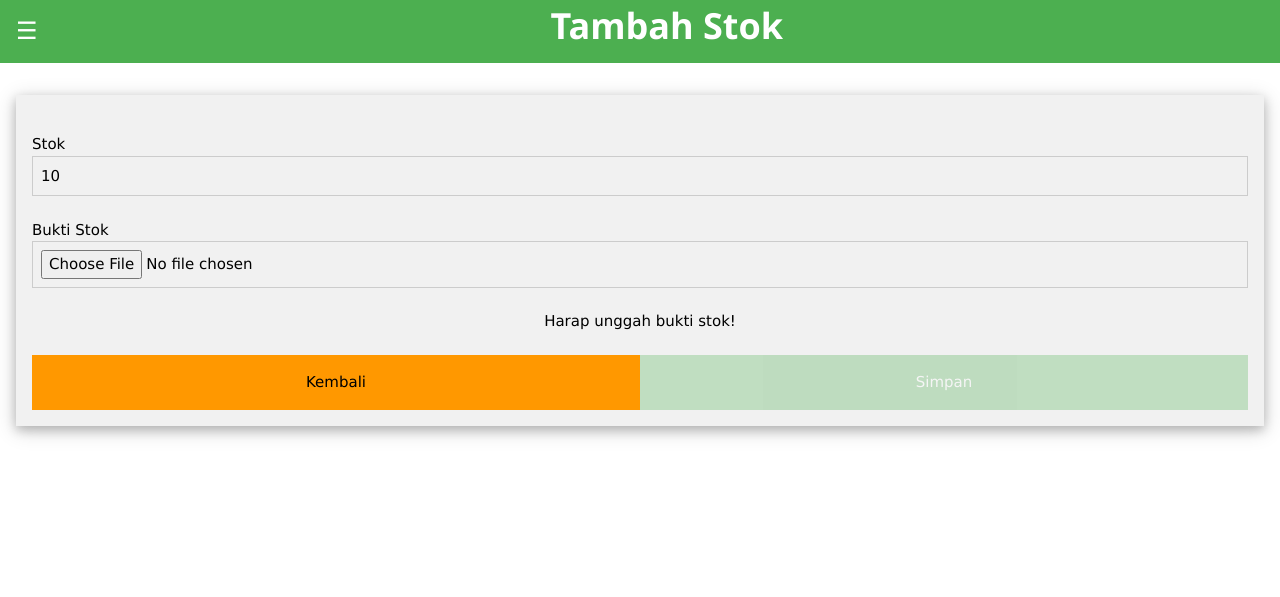
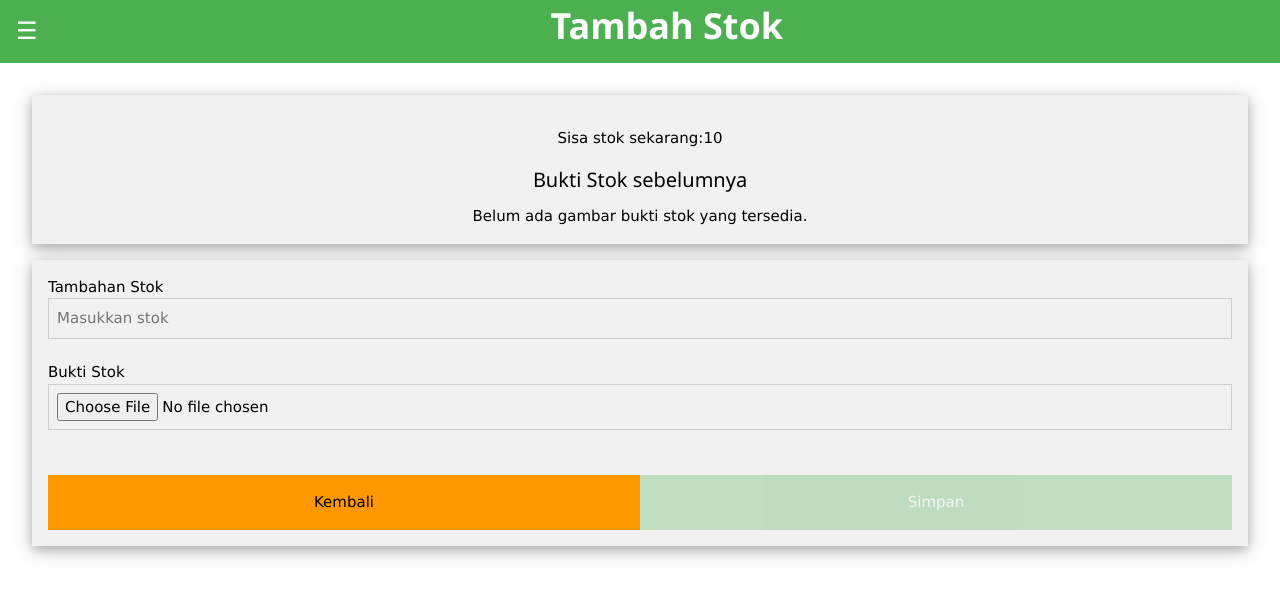
Before and after one commit to initofa/jujurmart, a PHP site: page /tambah_stok.php?id=1 in a window 1280 px wide. Shown: the top 597 px of the page. Run offline with PHP 8.4, Linux system fonts and the light colour scheme; the visitor is signed in with stand-in values (Sample User, id 1); tables that the repository leaves empty or names only in its code hold one stand-in row (values such as "Sample post").

Commit message:
menambahkan gambar stok sebelumnya dan sisa stok

```diff
--- a/tambah_stok.php
+++ b/tambah_stok.php
@@ -1,8 +1,7 @@
 <?php
-include 'koneksi.php'; // Include database connection file
-date_default_timezone_set('Asia/Jakarta'); // Set the timezone
-
-session_start(); // Start session for user data access
+include 'koneksi.php';
+date_default_timezone_set('Asia/Jakarta');
+session_start();
 
 if (!isset($_SESSION["username"])) {
     header('Location: index.php');
@@ -12,7 +11,6 @@ if (!isset($_SESSION["username"])) {
 $username = $_SESSION['username'];
 $query = "SELECT * FROM pengguna WHERE username = '" . mysqli_real_escape_string($conn, $username) . "'";
 $result = mysqli_query($conn, $query);
-
 if (!$result) {
     die("Query error: " . mysqli_error($conn));
 }
@@ -22,63 +20,48 @@ if (!isset($_GET['id']) || empty($_GET['id'])) {
 }
 
 $idmenu = $_GET['id'];
+$pesan_error = "";
 
-// Fetch current stock from the database
-$query_stok = "SELECT stok FROM menu WHERE idmenu = '$idmenu'";
-$result_stok = mysqli_query($conn, $query_stok);
-
-if (!$result_stok || mysqli_num_rows($result_stok) == 0) {
-    die("Data stok menu tidak ditemukan.");
+// Tampilkan stok sebelumnya
+$stok_lama_query = "SELECT stok FROM menu WHERE idmenu = '$idmenu'";
+$stok_lama_result = mysqli_query($conn, $stok_lama_query);
+$stok_sebelumnya = 0;
+if ($stok_lama_result && mysqli_num_rows($stok_lama_result) > 0) {
+    $stok_lama_data = mysqli_fetch_assoc($stok_lama_result);
+    $stok_sebelumnya = (int)$stok_lama_data['stok'];
 }
 
-$row_stok = mysqli_fetch_assoc($result_stok);
-$stok = $row_stok['stok']; // Store the current stock
-
-// Handle form submission
 if ($_SERVER['REQUEST_METHOD'] == 'POST' && isset($_POST['action']) && $_POST['action'] == 'update') {
     $stok = mysqli_real_escape_string($conn, $_POST['stok']);
-    $folder_gambar = __DIR__ . '/gambar/stok/'; // Gunakan path absolut
-    $allowed_extensions = ['jpg', 'jpeg', 'png', 'gif']; // Ekstensi gambar yang diperbolehkan
-    $pesan_error = "";
+    $folder_gambar = __DIR__ . '/gambar/stok/';
+    $allowed_extensions = ['jpg', 'jpeg', 'png', 'gif'];
 
-    // Pastikan direktori ada, jika tidak, buat direktori
     if (!is_dir($folder_gambar)) {
-        mkdir($folder_gambar, 0755, true); // Buat direktori dengan izin 755
+        mkdir($folder_gambar, 0755, true);
     }
 
     if (isset($_FILES['gambar']) && $_FILES['gambar']['error'] == 0) {
-        // Dapatkan informasi file gambar yang di-upload
         $file_info = pathinfo($_FILES['gambar']['name']);
         $extension = strtolower($file_info['extension']);
 
-        // Periksa apakah ekstensi gambar diizinkan
         if (in_array($extension, $allowed_extensions)) {
-            // Hapus gambar lama jika ada
-            $gambar_lama = glob($folder_gambar . $idmenu . '.*'); // Ambil semua file gambar yang sesuai dengan idmenu
-            if (!empty($gambar_lama)) {
-                unlink($gambar_lama[0]); // Hapus gambar lama
-            }
+            $waktu = date('H-i-s_dmY');
+            $nama_file_baru = $idmenu . '_' . $stok . '_' . $waktu . '.' . $extension;
+            $gambar_baru = $folder_gambar . $nama_file_baru;
 
-            // Format nama file baru: idmenu_jumlahstok_jam-menit-detik_tanggalbulantahun
-            $waktu = date('H-i-s_dmY'); // Ganti : dengan -
-            $nama_file_baru = $idmenu . '_' . $stok . '_' . $waktu . '.' . $extension;
-
-            // Simpan gambar baru dengan nama yang telah diformat
-            $gambar_baru = $folder_gambar . $nama_file_baru;
             if (move_uploaded_file($_FILES['gambar']['tmp_name'], $gambar_baru)) {
-                // Update stok dalam database
                 $update_query = "UPDATE menu SET stok = '$stok' WHERE idmenu = '$idmenu'";
                 if (mysqli_query($conn, $update_query)) {
                     header("Location: list_menu.php");
                     exit;
                 } else {
-                    $pesan_error = "Terjadi kesalahan saat mengupdate data: " . mysqli_error($conn);
+                    $pesan_error = "Terjadi kesalahan saat mengupdate stok: " . mysqli_error($conn);
                 }
             } else {
                 $pesan_error = "Gagal meng-upload gambar.";
             }
         } else {
-            $pesan_error = "Format gambar tidak valid. Hanya gambar dengan ekstensi JPG, JPEG, PNG, atau GIF yang diizinkan.";
+            $pesan_error = "Format gambar tidak valid. Hanya JPG, JPEG, PNG, atau GIF.";
         }
     } else {
         $pesan_error = "Gambar belum dipilih atau terjadi kesalahan.";
@@ -86,9 +69,9 @@ if ($_SERVER['REQUEST_METHOD'] == 'POST' && isset($_POST['action']) && $_POST['a
 }
 mysqli_close($conn);
 ?>
+
 <!DOCTYPE html>
-<html lang="en">
-
+<html>
 <head>
     <meta charset="UTF-8">
     <meta name="viewport" content="width=device-width, initial-scale=1.0">
@@ -162,13 +145,19 @@ mysqli_close($conn);
             display: block;
         }
 
-        /* Sticky Header */
-        .w3-blue {
+       .sticky-header {
     position: sticky;
     top: 0;
-            z-index: 100;
+    z-index: 999; /* pastikan lebih tinggi dari sidebar */
     display: flex;
     align-items: center;
+}
+
+        .center-img {
+            display: block;
+            margin: 10px auto;
+            max-width: 200px;
+            height: auto;
         }
     </style>
 </head>
@@ -203,92 +192,81 @@ mysqli_close($conn);
 
 
    <!-- Header -->
-    <div class="w3-green" style="display: flex; align-items: center;">
+<div class="w3-green sticky-header">
     <button class="w3-button w3-xlarge" onclick="w3_open()">☰</button>
     <div style="flex-grow: 1; display: flex; justify-content: center;">
         <h1 style="margin: 0; line-height: 3.5rem; margin-bottom:10px;"><b>Tambah Stok</b></h1>
     </div>
 </div>
 
-<div id="mainContent" class="w3-padding-16">
-    <form action="tambah_stok.php?id=<?php echo htmlspecialchars($idmenu); ?>"
-          method="post" enctype="multipart/form-data"
-          class="w3-container w3-card-4 w3-light-grey w3-padding-16 w3-margin">
-        <input type="hidden" name="idmenu" value="<?php echo htmlspecialchars($idmenu); ?>" readonly><br>
 
-        <label>Stok</label>
-        <input type="number" name="stok" class="w3-input w3-border w3-light-grey"
-               value="<?php echo htmlspecialchars($stok); ?>" oninput="checkChanges()" required><br>
-
-        <label>Bukti Stok</label>
-        <input type="file" class="w3-input w3-border w3-light-grey"
-               name="gambar" id="gambarUpload" accept="image/*" capture="camera" oninput="checkChanges()" required><br>
-
-       <!-- Preview Gambar -->
-<div style="display: flex; flex-direction: column; align-items: center;">
+<div id="mainContent" class="w3-container w3-padding-16">
+   <!--  Riwayat Gambar Bukti Stok -->
+<div class="w3-container w3-card-4 w3-light-grey w3-padding-16 w3-margin">
+    <div class="w3-center">
+        <div class='w3-panel w3-light-grey'>
+            Sisa stok sekarang:<?php echo $stok_sebelumnya; ?>
+        </div>
+        <h4>Bukti Stok sebelumnya</h4>
         <?php
             $image_displayed = false;
             $allowed_extensions = ['jpg', 'jpeg', 'png', 'gif'];
             $folder_gambar = 'gambar/stok/';
-
-    // Ambil semua file yang sesuai dengan pola (idmenu diikuti oleh _ dan tanggal)
-    $pattern = $folder_gambar . $idmenu . '_*.{jpg,jpeg,png,gif,web}';
+            $pattern = $folder_gambar . $idmenu . '_*.{jpg,jpeg,png,gif}';
             $files = glob($pattern, GLOB_BRACE);
 
-    // Urutkan file berdasarkan tanggal (dari nama file)
             if (!empty($files)) {
                 usort($files, function($a, $b) {
-            return filemtime($b) - filemtime($a); // Urutkan berdasarkan tanggal terbaru
+                    return filemtime($b) - filemtime($a);
                 });
 
-        $latest_image = $files[0]; // Ambil gambar terbaru
-
+                $latest_image = $files[0];
                 if (file_exists($latest_image)) {
-            echo "<img id='previewImage' src='$latest_image' alt='Gambar Saat Ini'
-                  style='max-width: 200px; height: auto; margin-bottom: 10px; display: block; margin: 0 auto;'>";
+                    echo "<img src='$latest_image' alt='Bukti stok terbaru' class='center-img'>";
                     $image_displayed = true;
                 }
             }
 
             if (!$image_displayed) {
-        echo "<img id='previewImage' src='' alt='Preview Gambar Baru'
-              style='max-width: 200px; height: auto; display: none; margin-bottom: 10px;'>";
-        echo "<div style='text-align: center;'> Harap unggah bukti stok!</div>";
+                echo "<div style='text-align: center;'>Belum ada gambar bukti stok yang tersedia.</div>";
             }
         ?>
-</div><br>
+    </div>
+</div>
+
+    <!--  Form Input Stok -->
+    <form action="tambah_stok.php?id=<?php echo htmlspecialchars($idmenu); ?>"
+          method="post" enctype="multipart/form-data"
+          class="w3-container w3-card-4 w3-light-grey w3-padding-16 w3-margin">
+
+        <input type="hidden" name="idmenu" value="<?php echo htmlspecialchars($idmenu); ?>">
+
+        <label>Tambahan Stok</label>
+        <input type="number" name="stok" class="w3-input w3-border w3-light-grey"
+               placeholder="Masukkan stok" oninput="checkChanges()" required><br>
+
+        <label>Bukti Stok</label>
+        <input type="file" name="gambar" class="w3-input w3-border w3-light-grey"
+               id="gambarUpload" accept="image/*" capture="camera" oninput="checkChanges()" required><br>
+
+        <!-- Preview gambar sebelum upload -->
+        <img id="previewImage" src="" alt="Preview Gambar Baru" class="center-img" style="display: none;"><br>
+
+        <?php if (!empty($pesan_error)): ?>
+            <div class="w3-panel w3-red w3-padding"><?php echo $pesan_error; ?></div>
+        <?php endif; ?>
 
         <div class="w3-half">
-            <a href="list_menu.php" class="w3-button w3-container w3-orange w3-padding-16"
-               style="width: 100%;">Kembali</a>
+            <a href="list_menu.php" class="w3-button w3-orange w3-padding-16" style="width: 100%;">Kembali</a>
         </div>
         <div class="w3-half">
             <input type="hidden" name="action" value="update">
-            <input type="submit" id="updateButton" class="w3-button w3-green w3-container w3-padding-16"
-                   style="width: 100%;" value="Simpan" disabled>
+            <input type="submit" id="updateButton" class="w3-button w3-green w3-padding-16" style="width: 100%;" value="Simpan" disabled>
         </div>
     </form>
 </div>
 
-<!-- Error Modal -->
-<?php if (!empty($pesan_error)): ?>
-    <div id="errorModal" class="w3-modal" onclick="closeModal1(event)" style="align-items:center; padding-top: 15%;">
-        <div class="w3-modal-content w3-animate-top w3-card-4">
-            <header class="w3-container w3-red">
-                <span onclick="closeModal1()" class="w3-button w3-display-topright">&times;</span>
-                <h2>Informasi</h2>
-            </header>
-            <div class="w3-container">
-                <p><?php echo htmlspecialchars($pesan_error); ?></p>
-                <div class="w3-right">
-                    <button class="w3-button w3-grey" onclick="closeModal1()">Tutup</button>
-                </div>
-            </div>
-        </div>
-    </div>
-<?php endif; ?>
-
-<!-- JavaScript untuk Preview Gambar Baru -->
+<!--  JavaScript Preview & Button Activation -->
 <script>
        function w3_open() {
         document.getElementById("mySidebar").classList.add("show");
@@ -299,48 +277,26 @@ mysqli_close($conn);
         document.getElementById("mySidebar").classList.remove("show");
         document.getElementById("sidebarOverlay").classList.remove("show");
     }
-    document.getElementById('gambarUpload').addEventListener('change', function(event) {
-        const file = event.target.files[0];
+function checkChanges() {
+    const stokInput = document.querySelector('input[name="stok"]');
+    const gambarInput = document.getElementById('gambarUpload');
+    const submitBtn = document.getElementById('updateButton');
+
+    // Preview gambar
+    if (gambarInput.files && gambarInput.files[0]) {
+        const reader = new FileReader();
+        reader.onload = function(e) {
             const preview = document.getElementById('previewImage');
-
-        if (file) {
-            preview.src = URL.createObjectURL(file);
+            preview.src = e.target.result;
             preview.style.display = 'block';
-        } else {
-            preview.src = '';
-            preview.style.display = 'none';
-        }
-    });
-
-    document.addEventListener("DOMContentLoaded", function () {
-    const stokInput = document.querySelector("input[name='stok']");
-    const gambarInput = document.querySelector("input[name='gambar']");
-    const submitButton = document.querySelector("input[type='submit']");
-    let initialStok = stokInput.value;
-    let gambarChanged = false;
-
-    stokInput.addEventListener("input", checkChanges);
-    gambarInput.addEventListener("change", function () {
-        gambarChanged = gambarInput.files.length > 0;
-        checkChanges();
-    });
-
-    function checkChanges() {
-        let stokChanged = stokInput.value !== initialStok;
-        submitButton.disabled = !(stokChanged && gambarChanged);
+        };
+        reader.readAsDataURL(gambarInput.files[0]);
     }
 
-    checkChanges();
-});
-document.getElementById('errorModal').style.display = 'block';
-
-        function closeModal1(event) {
-            const modal = document.getElementById('errorModal');
-            if (event && event.target !== modal) {
-                return;
-            }
-            modal.style.display = 'none';
+    // Enable tombol submit
+    submitBtn.disabled = !(stokInput.value && gambarInput.files.length > 0);
 }
 </script>
+
 </body>
 </html>
```
Lines whose indentation alone changed are shown as unchanged.
